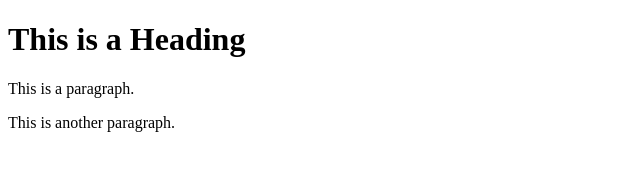
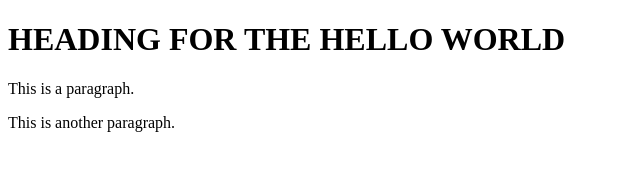
Before and after one commit to saravalencia/helloWorld, a plain HTML site: page index.html in a window 1280 px wide. Shown: the whole page, without its empty margins (0-640 px from the left). Drawn offline with Linux system fonts and the light colour scheme.

Commit message:
Update index.html

```diff
--- a/index.html
+++ b/index.html
@@ -6,7 +6,7 @@
 <body>
 
 <div class="">
- <h1>This is a Heading</h1>
+ <h1>HEADING FOR THE HELLO WORLD</h1>
  <p>This is a paragraph.</p>
  <p>This is another paragraph.</p>
 </div>
```
